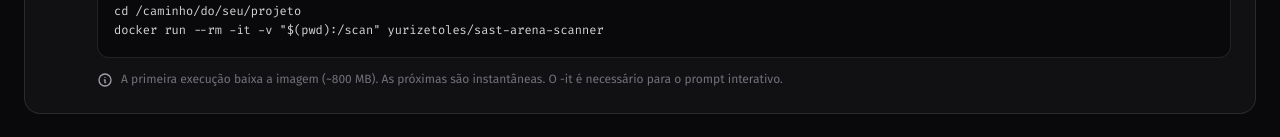
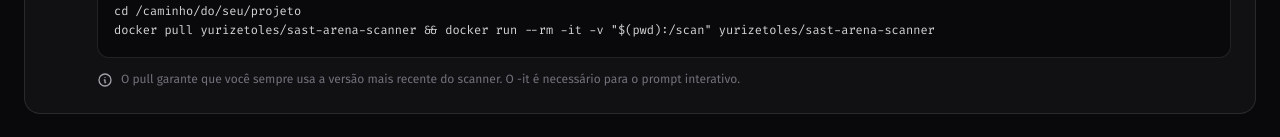
Before and after one commit to YuriZetoles/code-review---SAST, a React (Vite) app in the folder web/: page /como-usar in a window 1280 px wide. Shown: the part 614-751 px from the top of the page. Built offline with nearby package versions, Linux system fonts and the light colour scheme; no server answers.

Commit message:
feat: adicionar docker pull antes do run para garantir imagem mais recente

```diff
--- a/web/src/pages/InstructionsPage.tsx
+++ b/web/src/pages/InstructionsPage.tsx
@@ -25,8 +25,8 @@
     number: 2,
     title: 'Execute o scanner',
     description: 'Entre na pasta do seu projeto e rode o comando abaixo. O scanner pergunta o nome do grupo e do projeto interativamente.',
-    code: `cd /caminho/do/seu/projeto\ndocker run --rm -it -v "$(pwd):/scan" yurizetoles/sast-arena-scanner`,
-    note: 'A primeira execução baixa a imagem (~800 MB). As próximas são instantâneas. O -it é necessário para o prompt interativo.',
+    code: `cd /caminho/do/seu/projeto\ndocker pull yurizetoles/sast-arena-scanner && docker run --rm -it -v "$(pwd):/scan" yurizetoles/sast-arena-scanner`,
+    note: 'O pull garante que você sempre usa a versão mais recente do scanner. O -it é necessário para o prompt interativo.',
   },
   {
     number: 3,
```
